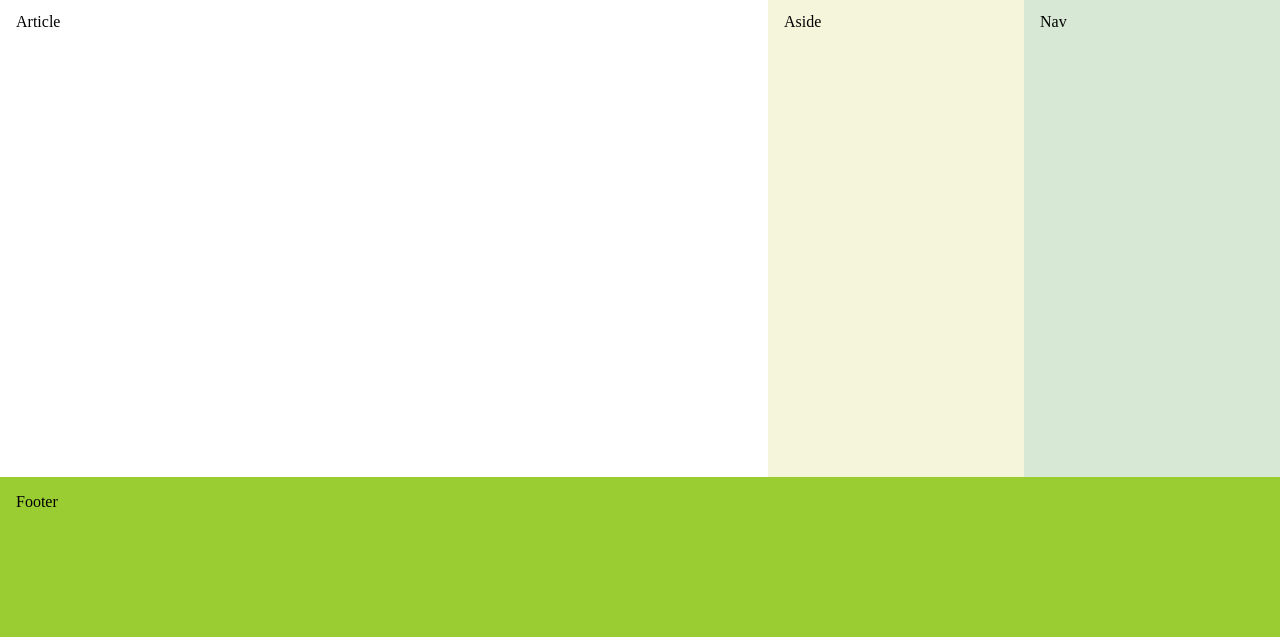
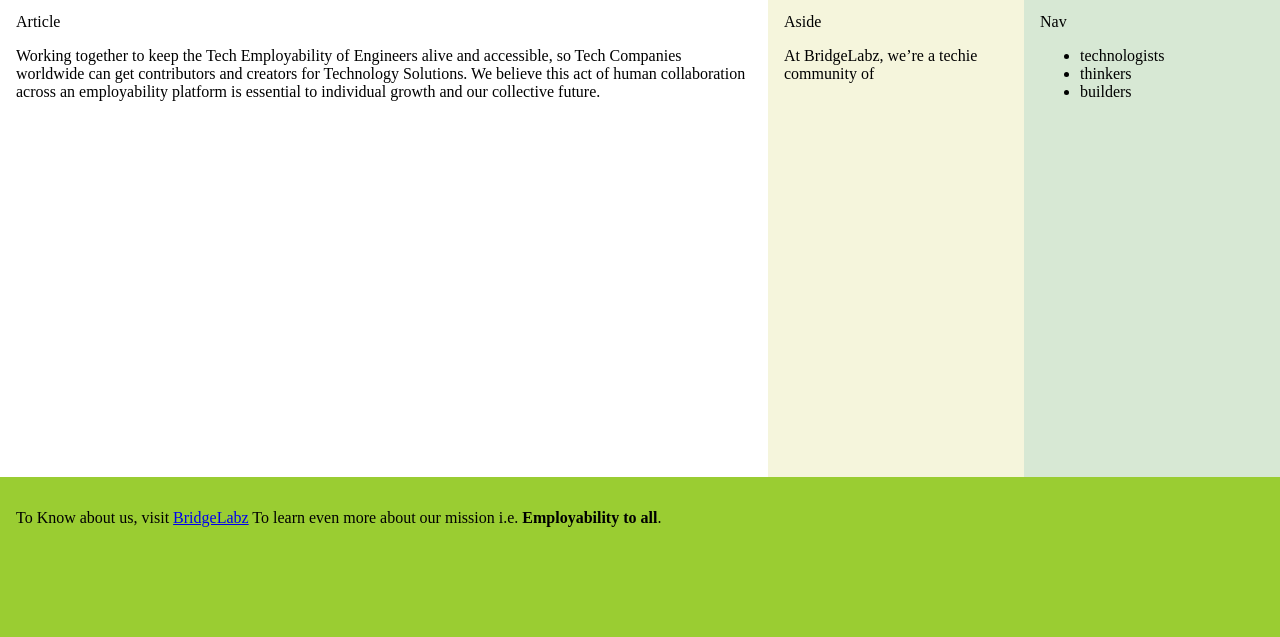
Before and after one commit to thakur-Yuvraj/html-css-flexbox-intro, a plain HTML site: page FlexboxWebsiteLayouts/index.html in a window 1280 px wide. Shown: the part 163-800 px from the top of the page. Drawn offline with Linux system fonts and the light colour scheme.

Commit message:
[Yuvraj Thakur] Refactor. Using the html birgLabz Page to demonstrate the Website Layout

```diff
--- a/FlexboxWebsiteLayouts/index.html
+++ b/FlexboxWebsiteLayouts/index.html
@@ -39,11 +39,37 @@
   }
 </style>
 <body>
-  <header>Header</header>
+  <header>
+    <h1>BridgeLabz is cool</h1>
+  <img src="assets\BL_logo_square_jpg.jpg" alt="Hover Text." width="25%">
+  </header>
+
+
+
   <div id="main">
-    <article>Article</article>
-    <nav>Nav</nav>
-    <aside>Aside</aside>
+    <article>Article
+      <p>Working together to keep the Tech Employability of Engineers alive and accessible,
+        so Tech Companies worldwide can get contributors and creators for Technology Solutions.
+        We believe this act of human collaboration across an employability platform is essential
+        to individual growth and our collective future.</p>
+    </article>
+    <nav>Nav
+        <ul>
+          <li>technologists</li>
+          <li>thinkers</li>
+          <li>builders</li>
+        </ul>
+    </nav>
+    <aside>Aside
+      <p>At BridgeLabz, we’re a techie community of</p>
+    </aside>
   </div>
-  <footer>Footer</footer>
+
+
+
+
+  <footer>
+      <p>To Know about us, visit <a href="https://www.bridgelabz.com/">BridgeLabz</a>
+        To learn even more about our mission i.e. <strong>Employability to all</strong>.</p>
+  </footer>
 </body>
```
